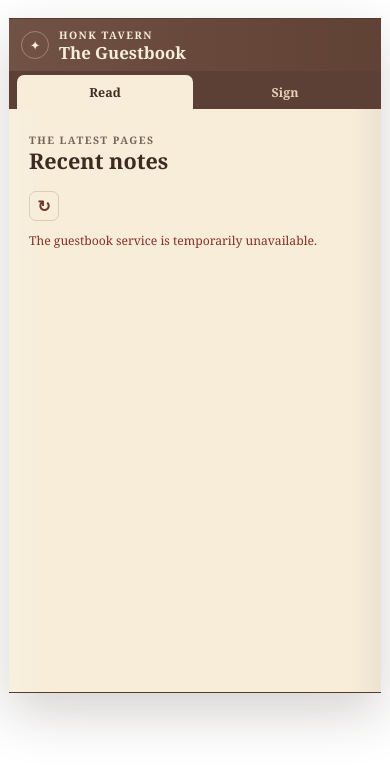
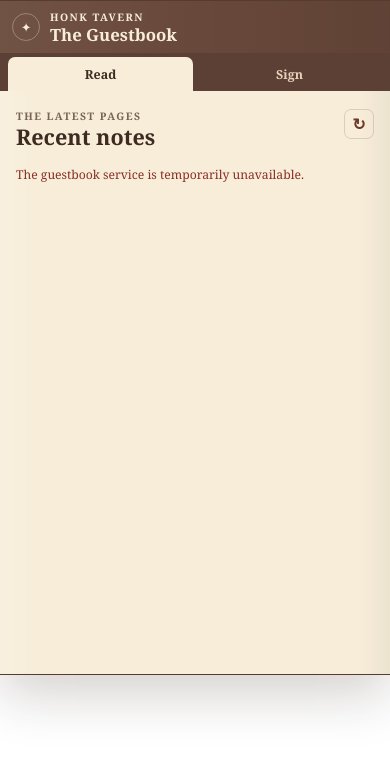
Before and after one commit to niyo-codes/honktavern-guestbook, a PHP site: page /public/index.html in a window 390 px wide. Shown: the top 768 px of the page. Run offline with PHP 8.4, Linux system fonts and the light colour scheme; data that the repository does not hold is empty.

Commit message:
feat: refine guestbook into responsive embed widget

```diff
--- a/public/css/responsive.css
+++ b/public/css/responsive.css
@@ -1,30 +1,12 @@
-@media (max-width: 800px) {
-  .guestbook-shell {
-    width: min(680px, calc(100% - 18px));
-    padding-top: 18px;
-  }
-
-  .book {
-    grid-template-columns: 1fr;
-  }
-
-  .book-page {
-    min-height: auto;
-  }
-
-  .book-page--sign {
-    border-right: 0;
-    border-bottom: 1px solid rgba(61,43,34,.25);
-  }
-
-  .book-page--read {
-    min-height: 520px;
+@media (prefers-reduced-motion: reduce) {
+  *, *::before, *::after {
+    scroll-behavior: auto !important;
+    animation-duration: .01ms !important;
+    animation-iteration-count: 1 !important;
+    transition-duration: .01ms !important;
   }
 }
 
-@media (max-width: 480px) {
-  .page-content { padding: 24px 20px; }
-  .reading-heading { align-items: stretch; flex-direction: column; }
-  .button-secondary { align-self: flex-start; }
-  textarea { min-height: 130px; }
+@media (min-width: 1600px) {
+  .guestbook-shell { width: min(80vw, 1180px); }
 }
```
